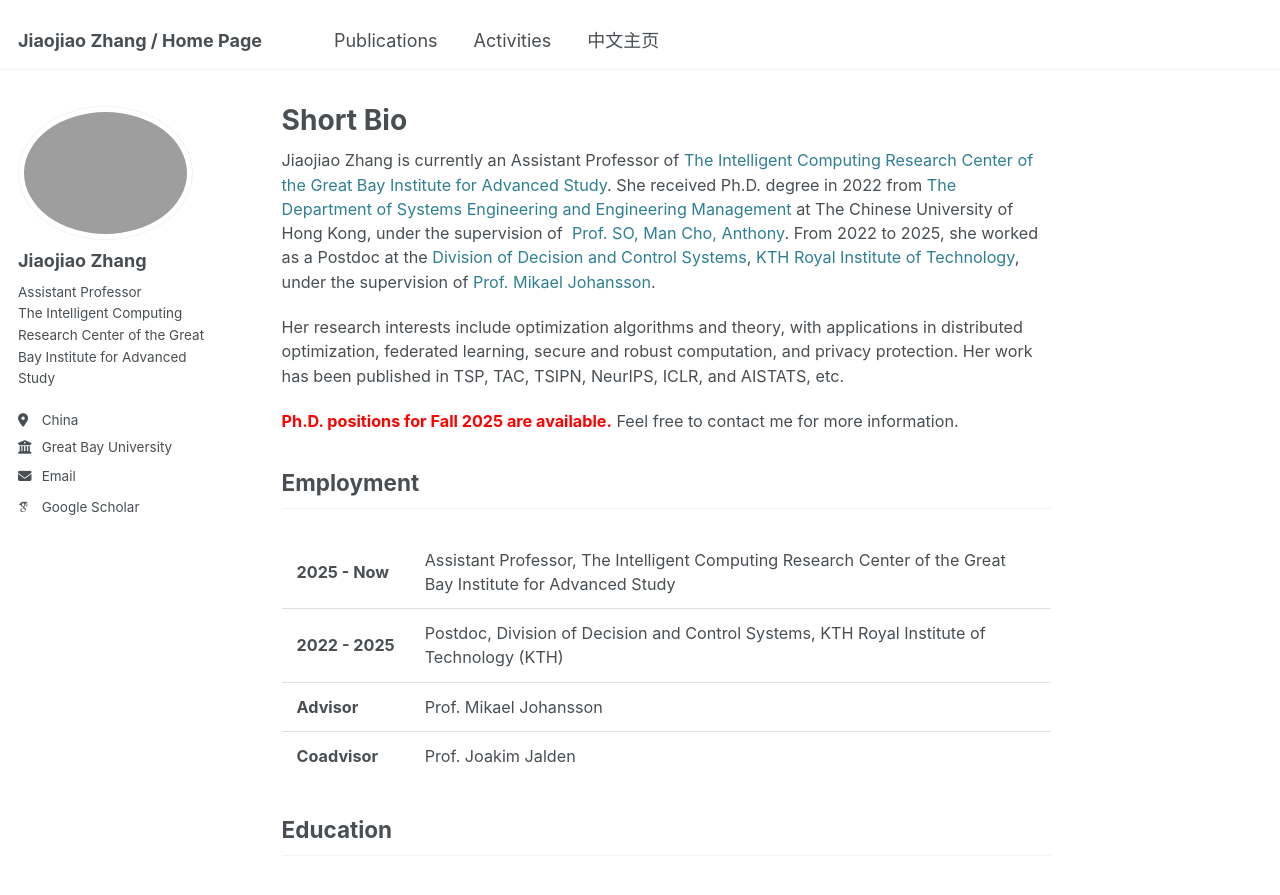
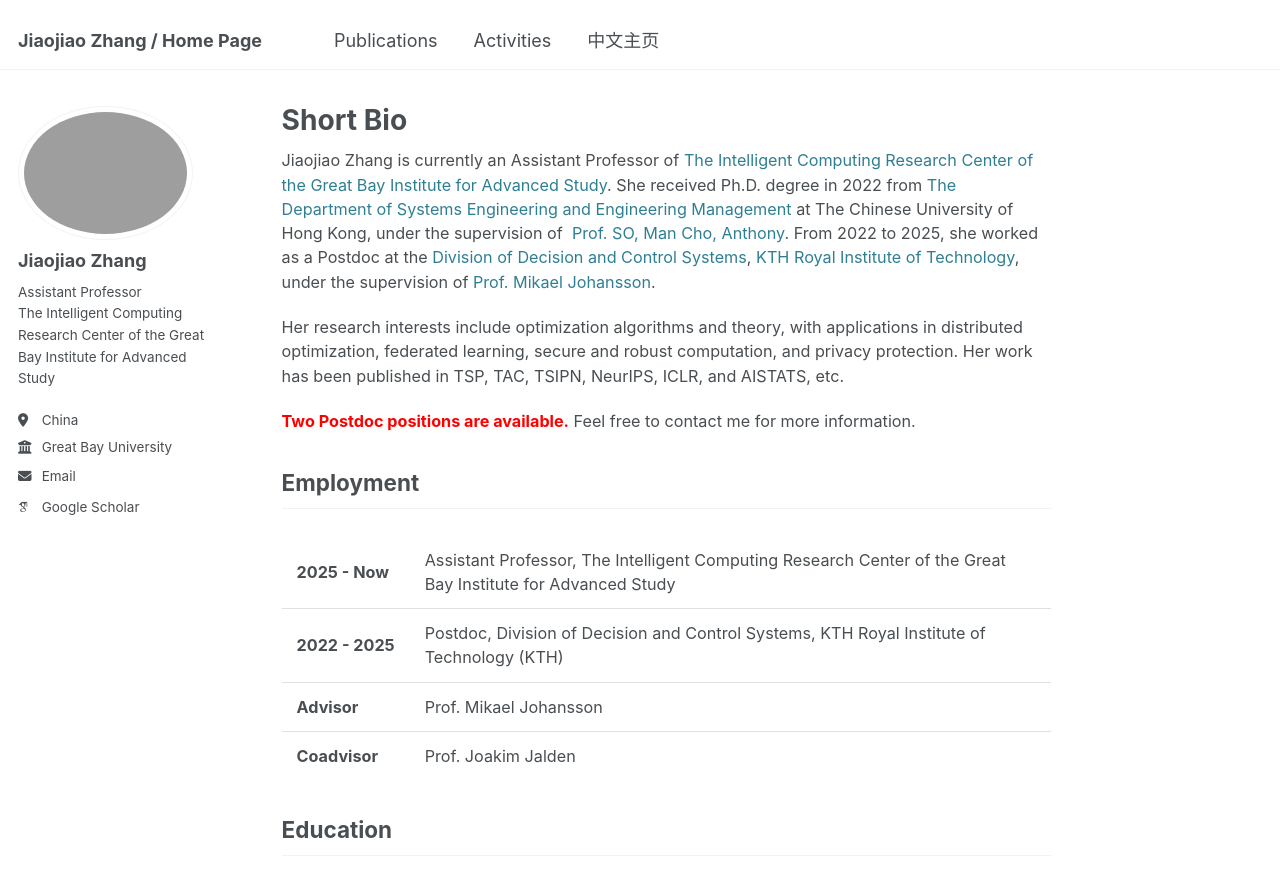
Before and after one commit to JiaojiaoZhang-jjz/JiaojiaoZhang-jjz.github.io, a Jekyll site: the page built from _pages/about.md, in a window 1280 px wide and 900 px high. Shown: the top 895 px of the window. Built offline with Jekyll 4.4.1, drawn with Linux system fonts in a browser that asks for light colours; some web fonts are replaced.

Commit message:
Update about.md

```diff
--- a/_pages/about.md
+++ b/_pages/about.md
@@ -8,7 +8,7 @@ Jiaojiao Zhang is currently an Assistant Professor of [The Intelligent Computing
 
 Her research interests include optimization algorithms and theory, with applications in distributed optimization, federated learning, secure and robust computation, and privacy protection. Her work has been published in TSP, TAC, TSIPN, NeurIPS, ICLR, and AISTATS, etc.
 
-**<span style="color:red;">Ph.D. positions for Fall 2025 are available.</span>** Feel free to contact me for more information.
+**<span style="color:red;">Two Postdoc positions are available.</span>** Feel free to contact me for more information.
 
 </div>
 
```
